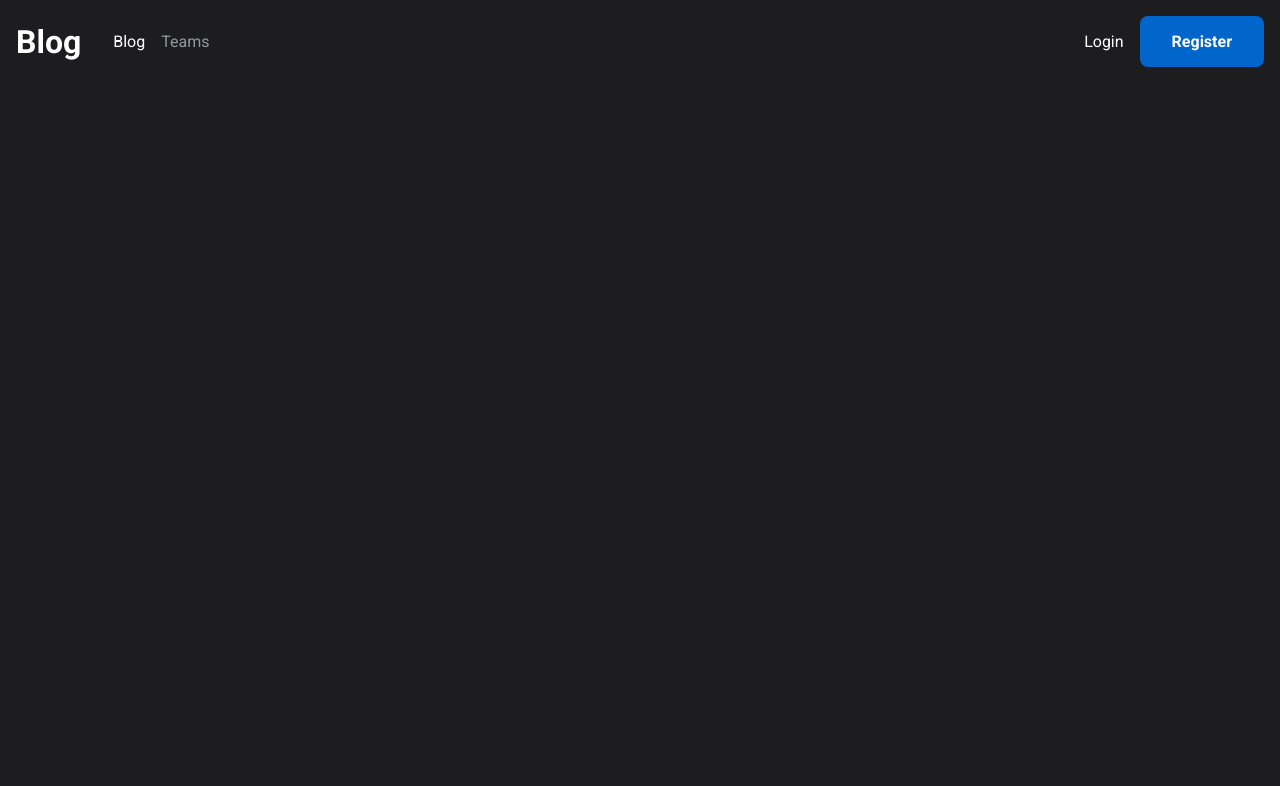
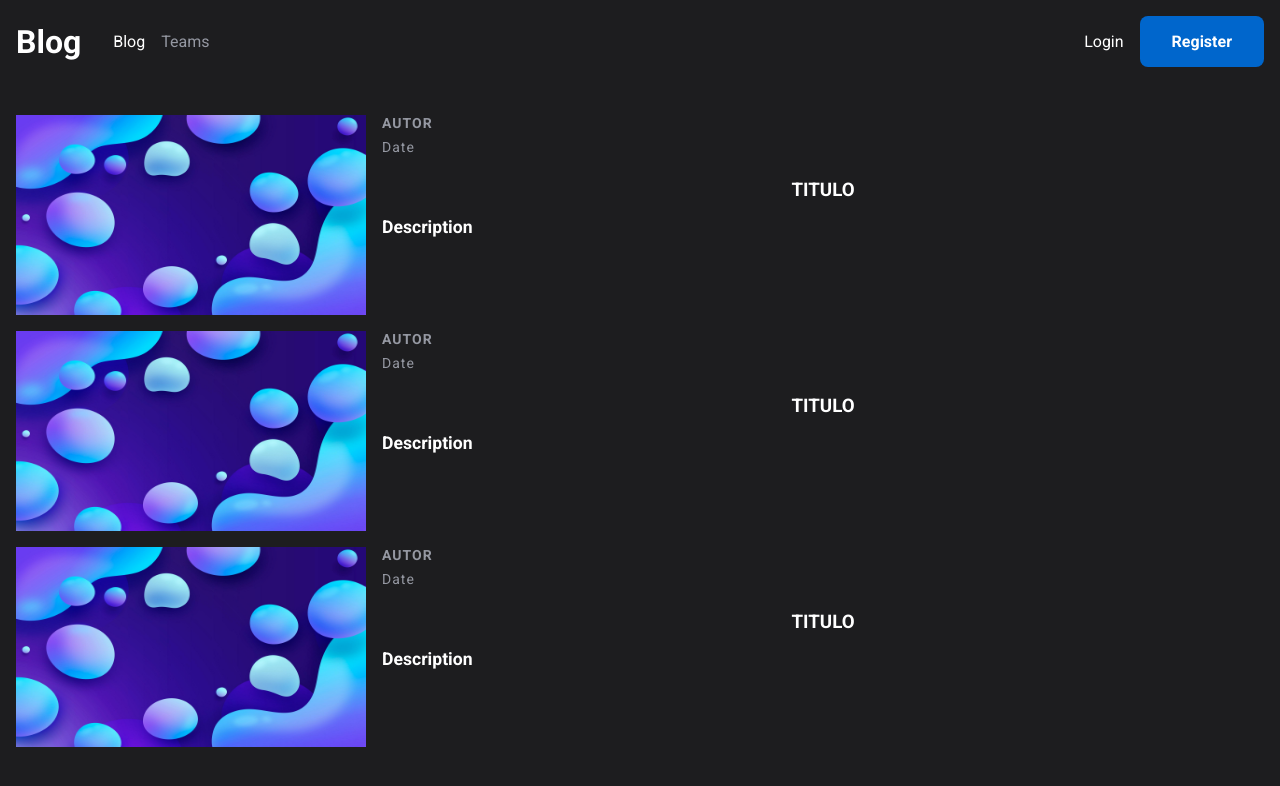
Before and after one commit to enzobocalon/nextjs-blog, a Next.js app: page / in a window 1280 px wide. Shown: the top 786 px of the page. Built offline with nearby package versions, Linux system fonts and the light colour scheme.

Commit message:
feat: added article group

```diff
--- /dev/null
+++ b/src/components/Article/index.tsx
@@ -0,0 +1,29 @@
+import * as S from './styles';
+import placeholder from '../../assets/newsPlaceholder.jpg';
+
+interface Props {
+  major?: boolean;
+}
+
+export default function Article({major}: Props) {
+	return (
+		<S.ArticleContainer major={major}>
+			<S.ImageContainer>
+				<img src={placeholder.src} alt='placeholder'/>
+			</S.ImageContainer>
+			<S.InfoContainer>
+				<S.HeaderInfo>
+					<p>Autor</p>
+					<p>Date</p>
+				</S.HeaderInfo>
+
+				<S.Title>
+					<h1>TITULO</h1>
+				</S.Title>
+				<S.Description>
+					<h2>Description</h2>
+				</S.Description>
+			</S.InfoContainer>
+		</S.ArticleContainer>
+	);
+}
--- /dev/null
+++ b/src/components/Article/styles.ts
@@ -0,0 +1,55 @@
+import styled, { css } from 'styled-components';
+
+interface Props {
+  major?: boolean;
+}
+
+export const ArticleContainer = styled.article<Props>`
+  display: flex;
+  max-height: 200px;
+  margin-block: 1rem;
+  gap: 1rem;
+  overflow: hidden;
+
+  ${({})}
+`;
+
+export const ImageContainer = styled.div`
+  max-width: 350px;
+  img {
+    width: 100%;
+    height: 100%;
+  }
+`;
+
+export const InfoContainer = styled.div`
+  width: 100%;
+  display: flex;
+  flex-direction: column;
+`;
+
+export const HeaderInfo = styled.div`
+  > p {
+    color: ${({theme}) => theme.lightGray};
+    font-size: 14px;
+    letter-spacing: 1px;
+    margin-bottom: .5rem;
+
+    :first-of-type {
+      font-weight: bold;
+      text-transform: uppercase;
+    }
+  }
+`;
+
+export const Title = styled.div`
+  margin-block: 1rem;
+  justify-items: center;
+`;
+
+export const Description = styled.div`
+  justify-self: center;
+  h2 {
+    font-size: 1.1rem;
+  }
+`;
--- /dev/null
+++ b/src/components/ArticlesGroup/index.tsx
@@ -0,0 +1,12 @@
+import Article from '../Article';
+import * as S from './styles';
+
+export default function ArticlesGroup() {
+	return (
+		<S.Container>
+			<Article major/>
+			<Article />
+			<Article />
+		</S.Container>
+	);
+}
--- /dev/null
+++ b/src/components/ArticlesGroup/styles.ts
@@ -0,0 +1,8 @@
+import styled from 'styled-components';
+
+export const Container = styled.section`
+  width: 100%;
+  max-width: 1440px;
+  margin: 2rem auto;
+  padding-inline: 1rem;
+`;
--- a/src/pages/index.tsx
+++ b/src/pages/index.tsx
@@ -1,9 +1,10 @@
+import ArticlesGroup from '@/components/ArticlesGroup';
 import RootLayout from '@/components/layouts/RootLayout';
 
 export default function Home() {
 	return (
 		<RootLayout>
-
+			<ArticlesGroup />
 		</RootLayout>
 	);
 }
```
Also changed, not shown: src/assets/newsPlaceholder.jpg (added).
